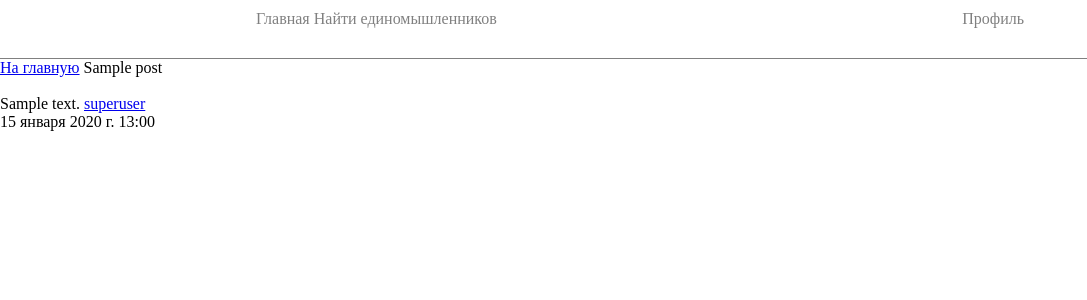
After one commit to sheptalo/find-like-minded-people, a Django app: page /find/1 in a window 1280 px wide. The commit adds this page. Shown: the top 300 px of the page, without its empty margins (0-1087 px from the left). Run offline with Django 5.2, Linux system fonts and the light colour scheme; data comes from the database, SQL or seed files in the repository; tables that the repository leaves empty hold one stand-in row (values such as "Sample post").

Commit message:
страница постов. переход на страницу автора. заход с лендинга, другие ссылки на профиль

```diff
--- a/FindLikeMindedPeople/settings.py
+++ b/FindLikeMindedPeople/settings.py
@@ -121,7 +121,7 @@ USE_TZ = True
 STATIC_URL = '/static/'
 
 STATICFILES_DIRS = [
-   os.path.join(BASE_DIR, "static"),
+    BASE_DIR / "static",
 ]
 # Default primary key field type
 # https://docs.djangoproject.com/en/5.0/ref/settings/#default-auto-field
--- a/FindLikeMindedPeople/urls.py
+++ b/FindLikeMindedPeople/urls.py
@@ -6,11 +6,14 @@ from Userprofile import views as user_profile
 
 urlpatterns = [
     path('admin/', admin.site.urls),
-    path('', landing.landing, name='landing'),
-    path('main', main.main_page, name='landing'),
-    path('profile/<str:username>', user_profile.profile, name='profile'),
-    path('auth/login', user_profile.authorize, name='authorize'),
-    path('auth/register', user_profile.register_user, name='register'),
+    path('', landing.landing, name='Like minded'),
+    path('main', main.main_page, name='Главная'),
+    path('user/<str:username>', user_profile.profile, name='Профиль'),
+    path('auth/login', user_profile.authorize, name='Войти'),
+    path('auth/register', user_profile.register_user, name='Зарегистрироваться'),
+    path('find/<int:_id>', main.post_page, name='post'),
+    path('error/', main.error, name='page not found'),
+    path('write/', main.error, name='новый пост'),
 ]
 
 handler404 = 'Landing.views.handler404'
--- a/Userprofile/views.py
+++ b/Userprofile/views.py
@@ -52,7 +52,7 @@ def authorize(request):
                                                            'user': str(user)})
 
     else:
-        return HttpResponseRedirect(f'/profile/{request.user.username}')  # TODO redirect('main')
+        return HttpResponseRedirect(f'/user/{request.user.username}')  # TODO redirect('main')
 
 
 def logout_func(request):
--- a/main/views.py
+++ b/main/views.py
@@ -10,5 +10,14 @@ def main_page(request):
     return render(request, 'main_page.html', {'objects': post})
 
 
-def post_page(request, id):
+def post_page(request, _id):
+    try:
+        post = Post.objects.get(id=_id)
+        return render(request, 'post_page.html', {'Post': post})
+    except:
+        return redirect('/error')
     pass
+
+
+def error(request):
+    return HttpResponse('page not found')
--- a/static/header.js
+++ b/static/header.js
@@ -1,5 +1,7 @@
 
-document.querySelector('.header').innerHTML = '<div id="header_main"><a href=\'/\' >Главная</a> ' +
-    '<a href=\'/\' >Найти единомышленников</a> ' +
-    '<a href=\'/\' class="profile">Профиль</a> ' +
+document.querySelector('.header').innerHTML = '<div id="header_main">' +
+    '<a href=\'/\' class="link">Главная</a> ' +
+    '<a href=\'/\' class="link">Найти единомышленников</a> ' +
+    '<a href=\'/\' class="profile link">Профиль</a> ' +
     '</div>'
+document.querySelector('.self-delete').innerHTML = ' ';
--- a/static/main.css
+++ b/static/main.css
@@ -1,14 +1,11 @@
 body{
     margin: 0;
 }
-a{
-    text-decoration: 0;
-    color: gray;
-}
+
 .postPlace{
     margin-left: 20%;
     margin-right: 20%;
-    border: 1px solid black;
+    border: 0;
     height: max-content;
 }
 #post{
@@ -17,27 +14,32 @@ a{
     color: white;
 }
 #post h3{
-    text-align: center;
-
+    margin-left: 1%;
+    text-align: left;
 }
 #post .author{
+    margin-right: 1%;
     text-align: right;
-
 }
 .header{
-
     height: 3rem;
+    width: 100%;
     border-bottom: 1px gray solid;
-
 }
 .header #header_main{
-        margin-left: 20%;
+    margin-left: 20%;
     margin-right: 20%;
     margin-top: 10px;
-    width: 100%;
 }
 .profile{
-
     position: absolute;
     right: 20%;
 }
+.link{
+    text-decoration: 0;
+    color: gray;
+}
+.post-link{
+    text-decoration: 0;
+    color: white;
+}
--- a/templates/index.html
+++ b/templates/index.html
@@ -8,6 +8,6 @@
     </head>
 <body>
 <h1>LikeMinded</h1>
-<button>Найти единомышленников!</button>
+<button onclick="location.href='/main'">Найти единомышленников!</button>
 </body>
 </html>
--- /dev/null
+++ b/templates/post_page.html
@@ -0,0 +1,26 @@
+{% load static %}
+<!DOCTYPE html>
+<html lang="en">
+<head>
+    <meta charset="UTF-8">
+    <title>{{ Post.title }}</title>
+    <link type="text/css" rel="stylesheet" href="{% static 'main.css' %}">
+
+</head>
+<body>
+<div class="header">
+</div>
+<div id="content-main">
+    <a href="/main">На главную</a>
+    {{ Post.title }}<br><br>
+    {{ Post.body }}
+    <a href="/user/{{ Post.author }}">{{ Post.author }}</a>
+</div>
+<div id="footer">
+    {{  Post.created_at }}
+</div>
+<div class="self-delete">
+    <script src="{% static 'header.js' %}"></script>
+</div>
+</body>
+</html>
```
Also changed, not shown: templates/main_page.html (+10 -4 lines).
